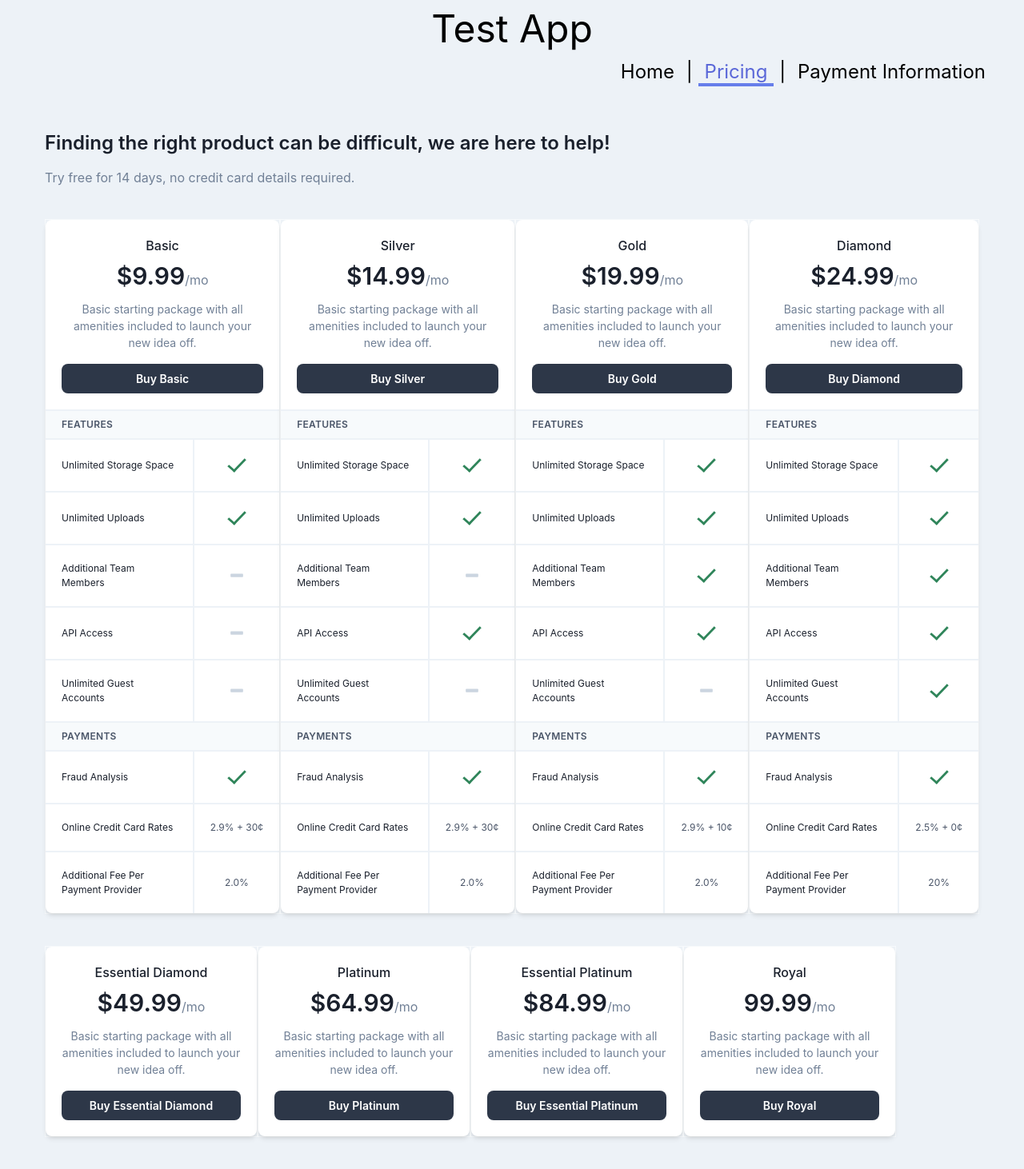
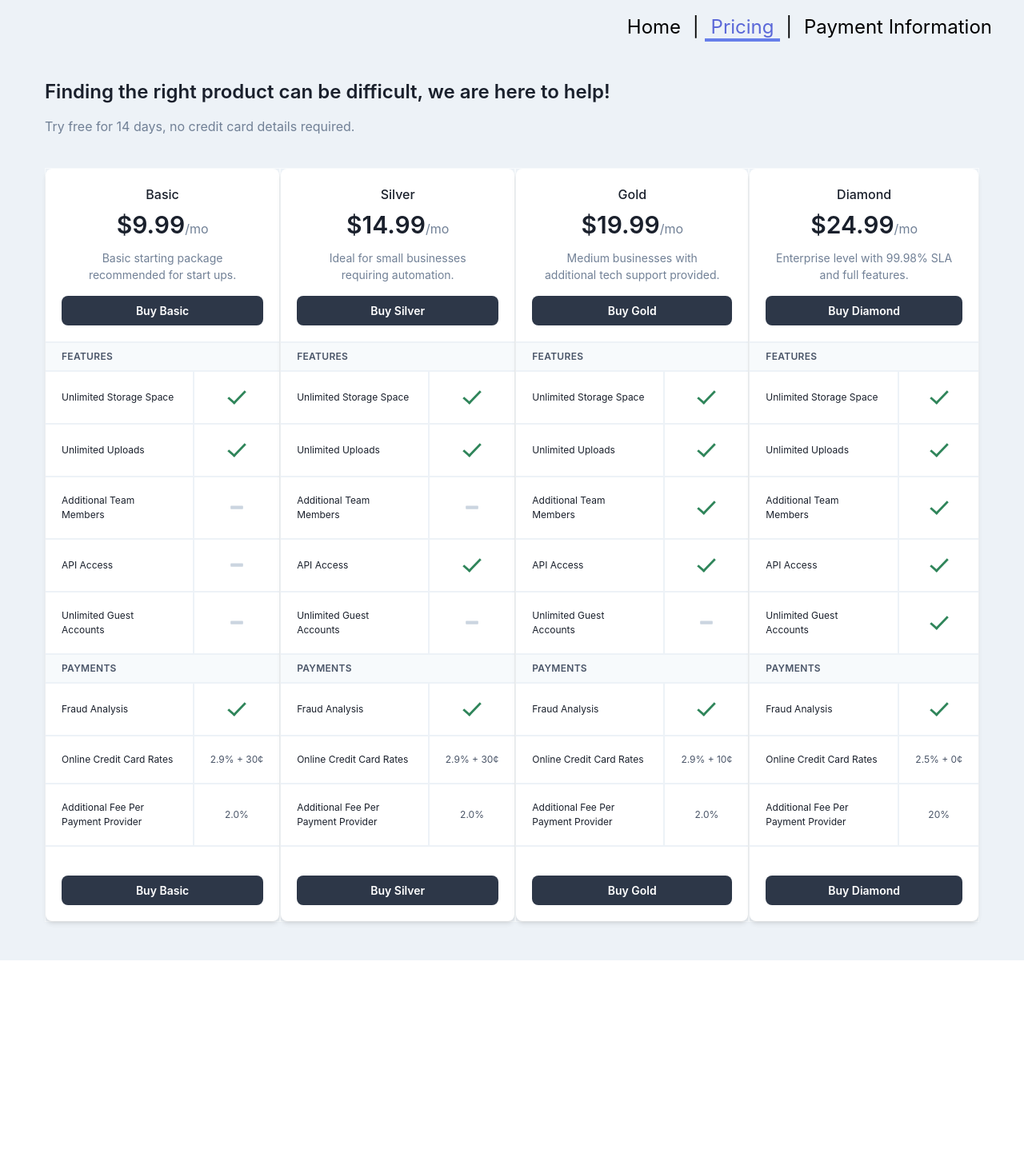
Before and after one commit to suddham/nuxt-learn, a Vue app: page /pricing in a window 1280 px wide. Shown: the top 1462 px of the page at 80% size. After the commit the page ends 1201 px from the top, so only its background shows below. Built offline with nearby package versions, Linux system fonts and the light colour scheme.

Commit message:
Add base global layout setup

```diff
--- a/src/App.vue
+++ b/src/App.vue
@@ -1,16 +1,20 @@
 <template>
     <div id="app" class="bg-gray-200">
         <div>
-            <h1 class="text-5xl text-center">Test App</h1>
+<!--            <h1 class="text-5xl text-center">1 Cart Reloaded</h1>-->
 
-            <div class="text-right px-10 text-2xl">
-                <router-link class="px-2" :to="{ name: 'Home' }">Home</router-link> |
-                <router-link class="px-2" :to="{ name: 'Pricing' }">Pricing</router-link> |
-                <router-link class="px-2" :to="{ name: 'PaymentInfo' }">Payment Information</router-link>
-            </div>
+            <div class="p-2 md:px-8 container mx-auto">
+                <!-- page header / nav bar-->
+                <div class="text-right text-2xl py-2">
+                    <router-link class="px-2" :to="{ name: 'Home' }">Home</router-link> |
+                    <router-link class="px-2" :to="{ name: 'Pricing' }">Pricing</router-link> |
+                    <router-link class="px-2" :to="{ name: 'PaymentInfo' }">Payment Information</router-link>
+                </div>
 
-            <div class="container mx-auto py-4 px-8 text-left">
-                <router-view></router-view>
+                <!-- body -->
+                <div>
+                    <router-view ></router-view>
+                </div>
             </div>
         </div>
     </div>
@@ -19,9 +23,7 @@
 <script>
 
   export default {
-    name: 'app',
-    components: {
-    },
+    name: 'app'
   }
 </script>
 
--- a/src/store/index.js
+++ b/src/store/index.js
@@ -13,7 +13,7 @@ const store = new Vuex.Store({
   modules: {
     a: form
   },
-  strict: debug,
+  strict: true,
   plugins: debug? [ createLogger() ] : [],
 })
 
--- a/src/views/Home.vue
+++ b/src/views/Home.vue
@@ -9,6 +9,9 @@
 <script>
   export default {
     name: 'Home',
+    components: {
+
+    },
     data () {
       return {
         route: 'Home',
--- a/src/views/Pricing.vue
+++ b/src/views/Pricing.vue
@@ -1,13 +1,13 @@
 <template>
-    <div class="py-10 px-6 bg-gray-200">
+    <div class="py-10 md:px-6 bg-gray-200">
         <h1 class="text-2xl font-semibold text-gray-900 leading-tight">
             Finding the right product can be difficult, we are here to help!
         </h1>
 
         <h3 class="mt-4 text-gray-600"> Try free for 14 days, no credit card details required.</h3>
 
-        <div class="flex flex-col md:flex-row">
-            <div class="mt-10 max-w-2xl border-gray-100 border">
+        <div class="flex flex-col md:flex-row items-center justify-center">
+            <div class="mt-6 md:mt-10 border-gray-100 border max-w-md mx-auto">
                 <div class="bg-white rounded-lg shadow-md">
                     <div class="p-5">
                         <h2 class="font-medium text-gray-900 text-center">Basic</h2>
@@ -15,9 +15,8 @@
                             <span class="text-3xl font-semibold text-gray-900">$9.99</span>
                             <span class="text-gray-600">/mo</span>
                         </div>
-                        <p class="mt-2 w-56 mx-auto text-sm text-gray-600 text-center">Basic starting package with all
-                            amenities included to launch your new idea off.</p>
-                        <a class="mt-4 bg-gray-800 py-2 px-3 rounded-lg text-white text-sm font-semibold block w-full text-center hover:bg-gray-700">
+                        <p class="mt-2 w-56 mx-auto text-sm text-gray-600 text-center">Basic starting package recommended for start ups.</p>
+                        <a class="max-w-xs mx-auto mt-2 md:mt-4 bg-gray-800 py-2 px-2 md:py-2 md:px-3 rounded-lg text-white text-sm font-semibold block text-center hover:bg-gray-700">
                             Buy Basic </a>
                     </div>
 
@@ -148,11 +147,15 @@
 
                             </tbody>
                         </table>
+                        <div class="border-t-2 border-gray-200 px-5 py-5">
+                            <a class="max-w-xs mx-auto mt-2 md:mt-4 bg-gray-800 py-2 px-2 md:py-2 md:px-3 rounded-lg text-white text-sm font-semibold block text-center hover:bg-gray-700">
+                                Buy Basic </a>
+                        </div>
                     </div>
                 </div>
             </div>
 
-            <div class="mt-10 max-w-2xl border-gray-100 border">
+            <div class="mt-6 md:mt-10 border-gray-100 border max-w-md mx-auto">
                 <div class="bg-white rounded-lg shadow-md">
                     <div class="p-5">
                         <h2 class="font-medium text-gray-900 text-center">Silver</h2>
@@ -160,9 +163,8 @@
                             <span class="text-3xl font-semibold text-gray-900">$14.99</span>
                             <span class="text-gray-600">/mo</span>
                         </div>
-                        <p class="mt-2 w-56 mx-auto text-sm text-gray-600 text-center">Basic starting package with all
-                            amenities included to launch your new idea off.</p>
-                        <a class="mt-4 bg-gray-800 py-2 px-3 rounded-lg text-white text-sm font-semibold block w-full text-center hover:bg-gray-700">
+                        <p class="mt-2 w-56 mx-auto text-sm text-gray-600 text-center">Ideal for small businesses requiring automation.</p>
+                        <a class="max-w-xs mx-auto mt-2 md:mt-4 bg-gray-800 py-2 px-2 md:py-2 md:px-3 rounded-lg text-white text-sm font-semibold block text-center hover:bg-gray-700">
                             Buy Silver </a>
                     </div>
                     <div>
@@ -290,11 +292,15 @@
                             </tr>
                             </tbody>
                         </table>
+                        <div class="border-t-2 border-gray-200 px-5 py-5">
+                            <a class="max-w-xs mx-auto mt-2 md:mt-4 bg-gray-800 py-2 px-2 md:py-2 md:px-3 rounded-lg text-white text-sm font-semibold block text-center hover:bg-gray-700">
+                                Buy Silver </a>
+                        </div>
                     </div>
                 </div>
             </div>
 
-            <div class="mt-10 max-w-2xl border-gray-100 border">
+            <div class="mt-6 md:mt-10 border-gray-100 border max-w-md mx-auto">
                 <div class="bg-white rounded-lg shadow-md">
                     <div class="p-5">
                         <h2 class="font-medium text-gray-900 text-center">Gold</h2>
@@ -302,9 +308,8 @@
                             <span class="text-3xl font-semibold text-gray-900">$19.99</span>
                             <span class="text-gray-600">/mo</span>
                         </div>
-                        <p class="mt-2 w-56 mx-auto text-sm text-gray-600 text-center">Basic starting package with all
-                            amenities included to launch your new idea off.</p>
-                        <a class="mt-4 bg-gray-800 py-2 px-3 rounded-lg text-white text-sm font-semibold block w-full text-center hover:bg-gray-700">
+                        <p class="mt-2 w-56 mx-auto text-sm text-gray-600 text-center">Medium businesses with additional tech support provided.</p>
+                        <a class="max-w-xs mx-auto mt-2 md:mt-4 bg-gray-800 py-2 px-2 md:py-2 md:px-3 rounded-lg text-white text-sm font-semibold block text-center hover:bg-gray-700">
                             Buy Gold </a>
                     </div>
                     <div>
@@ -432,11 +437,17 @@
                             </tr>
                             </tbody>
                         </table>
+
+                        <div class="border-t-2 border-gray-200 px-5 py-5">
+                            <a class="max-w-xs mx-auto mt-2 md:mt-4 bg-gray-800 py-2 px-2 md:py-2 md:px-3 rounded-lg text-white text-sm font-semibold block text-center hover:bg-gray-700">
+                                Buy Gold </a>
+                        </div>
+
                     </div>
                 </div>
             </div>
 
-            <div class="mt-10 max-w-2xl border-gray-100 border">
+            <div class="mt-6 md:mt-10 border-gray-100 border max-w-md mx-auto">
                 <div class="bg-white rounded-lg shadow-md">
                     <div class="p-5">
                         <h2 class="font-medium text-gray-900 text-center">Diamond</h2>
@@ -444,9 +455,8 @@
                             <span class="text-3xl font-semibold text-gray-900">$24.99</span>
                             <span class="text-gray-600">/mo</span>
                         </div>
-                        <p class="mt-2 w-56 mx-auto text-sm text-gray-600 text-center">Basic starting package with all
-                            amenities included to launch your new idea off.</p>
-                        <a class="mt-4 bg-gray-800 py-2 px-3 rounded-lg text-white text-sm font-semibold block w-full text-center hover:bg-gray-700">
+                        <p class="mt-2 w-56 mx-auto text-sm text-gray-600 text-center">Enterprise level with 99.98% SLA and full features.</p>
+                        <a class="max-w-xs mx-auto mt-2 md:mt-4 bg-gray-800 py-2 px-2 md:py-2 md:px-3 rounded-lg text-white text-sm font-semibold block text-center hover:bg-gray-700">
                             Buy Diamond </a>
                     </div>
                     <div>
@@ -574,78 +584,15 @@
                             </tr>
                             </tbody>
                         </table>
+                        <div class="border-t-2 border-gray-200 px-5 py-5">
+                            <a class="max-w-xs mx-auto mt-2 md:mt-4 bg-gray-800 py-2 px-2 md:py-2 md:px-3 rounded-lg text-white text-sm font-semibold block text-center hover:bg-gray-700">
+                                Buy Diamond </a>
+                        </div>
                     </div>
                 </div>
             </div>
-
         </div>
 
-        <div class="flex flex-col md:flex-row">
-            <div class="mt-10 max-w-2xl border-gray-100 border">
-                <div class="bg-white rounded-lg shadow-md">
-                    <div class="p-5">
-                        <h2 class="font-medium text-gray-900 text-center">Essential Diamond</h2>
-                        <div class="mt-1 text-center">
-                            <span class="text-3xl font-semibold text-gray-900">$49.99</span>
-                            <span class="text-gray-600">/mo</span>
-                        </div>
-                        <p class="mt-2 w-56 mx-auto text-sm text-gray-600 text-center">Basic starting package with all
-                            amenities included to launch your new idea off.</p>
-                        <a class="mt-4 bg-gray-800 py-2 px-3 rounded-lg text-white text-sm font-semibold block w-full text-center hover:bg-gray-700">
-                            Buy Essential Diamond </a>
-                    </div>
-                </div>
-            </div>
-
-            <div class="mt-10 max-w-2xl border-gray-100 border">
-                <div class="bg-white rounded-lg shadow-md">
-                    <div class="p-5">
-                        <h2 class="font-medium text-gray-900 text-center">Platinum</h2>
-                        <div class="mt-1 text-center">
-                            <span class="text-3xl font-semibold text-gray-900">$64.99</span>
-                            <span class="text-gray-600">/mo</span>
-                        </div>
-                        <p class="mt-2 w-56 mx-auto text-sm text-gray-600 text-center">Basic starting package with all
-                            amenities included to launch your new idea off.</p>
-                        <a class="mt-4 bg-gray-800 py-2 px-3 rounded-lg text-white text-sm font-semibold block w-full text-center hover:bg-gray-700">
-                            Buy Platinum </a>
-                    </div>
-                </div>
-            </div>
-
-            <div class="mt-10 max-w-2xl border-gray-100 border">
-                <div class="bg-white rounded-lg shadow-md">
-                    <div class="p-5">
-                        <h2 class="font-medium text-gray-900 text-center">Essential Platinum</h2>
-                        <div class="mt-1 text-center">
-                            <span class="text-3xl font-semibold text-gray-900">$84.99</span>
-                            <span class="text-gray-600">/mo</span>
-                        </div>
-                        <p class="mt-2 w-56 mx-auto text-sm text-gray-600 text-center">Basic starting package with all
-                            amenities included to launch your new idea off.</p>
-                        <a class="mt-4 bg-gray-800 py-2 px-3 rounded-lg text-white text-sm font-semibold block w-full text-center hover:bg-gray-700">Buy
-                            Essential Platinum </a>
-                    </div>
-                </div>
-            </div>
-
-            <div class="mt-10 max-w-2xl border-gray-100 border">
-                <div class="bg-white rounded-lg shadow-md">
-                    <div class="p-5">
-                        <h2 class="font-medium text-gray-900 text-center">Royal</h2>
-                        <div class="mt-1 text-center">
-                            <span class="text-3xl font-semibold text-gray-900">99.99</span>
-                            <span class="text-gray-600">/mo</span>
-                        </div>
-                        <p class="mt-2 w-56 mx-auto text-sm text-gray-600 text-center">Basic starting package with all
-                            amenities included to launch your new idea off.</p>
-                        <a class="mt-4 bg-gray-800 py-2 px-3 rounded-lg text-white text-sm font-semibold block w-full text-center hover:bg-gray-700">
-                            Buy Royal </a>
-                    </div>
-                </div>
-            </div>
-
-        </div>
     </div>
 </template>
 
```
Also changed, not shown: src/layouts/Default.vue (added, +13 -0 lines), src/router.js (+3 -7 lines).
